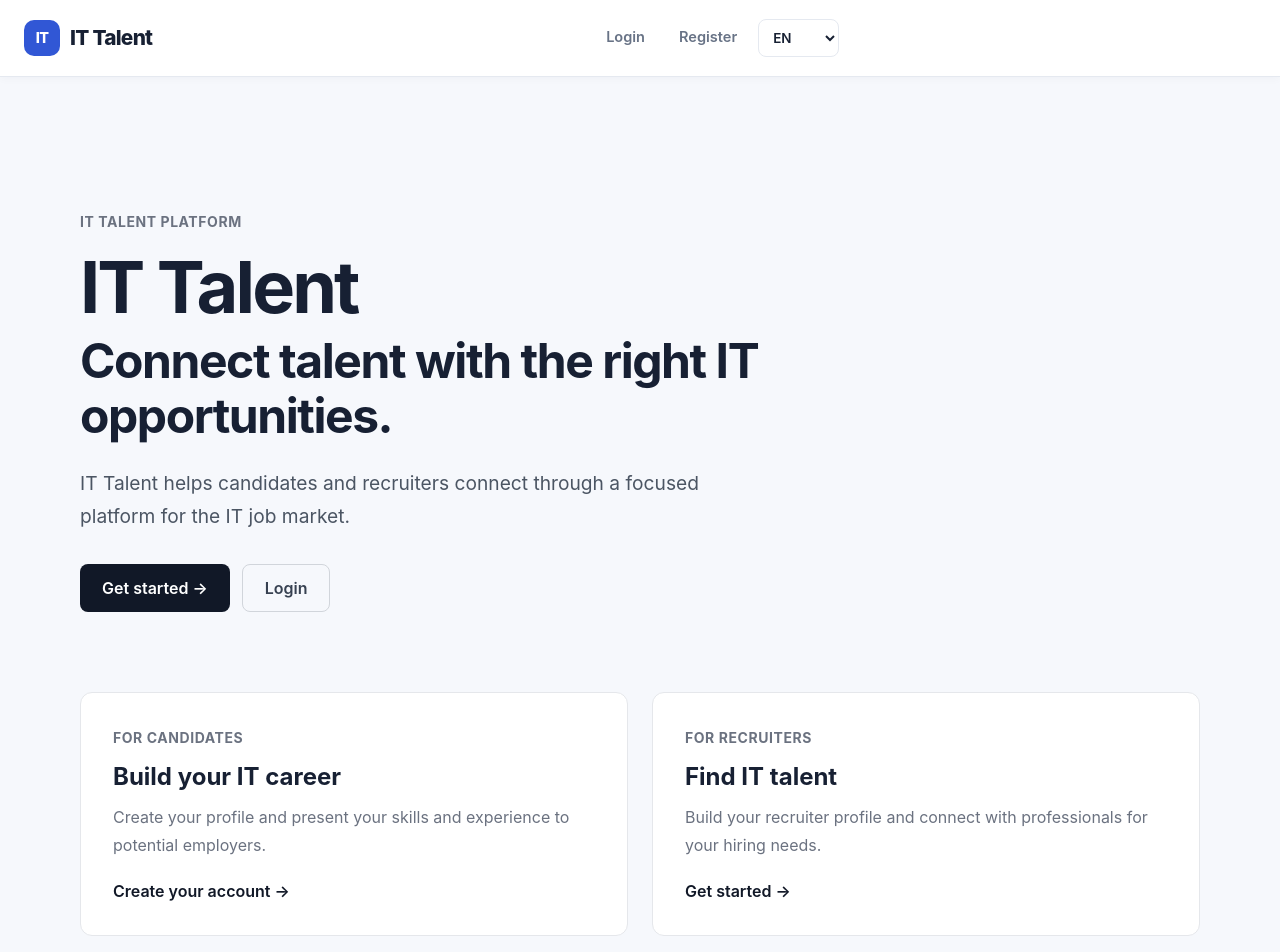
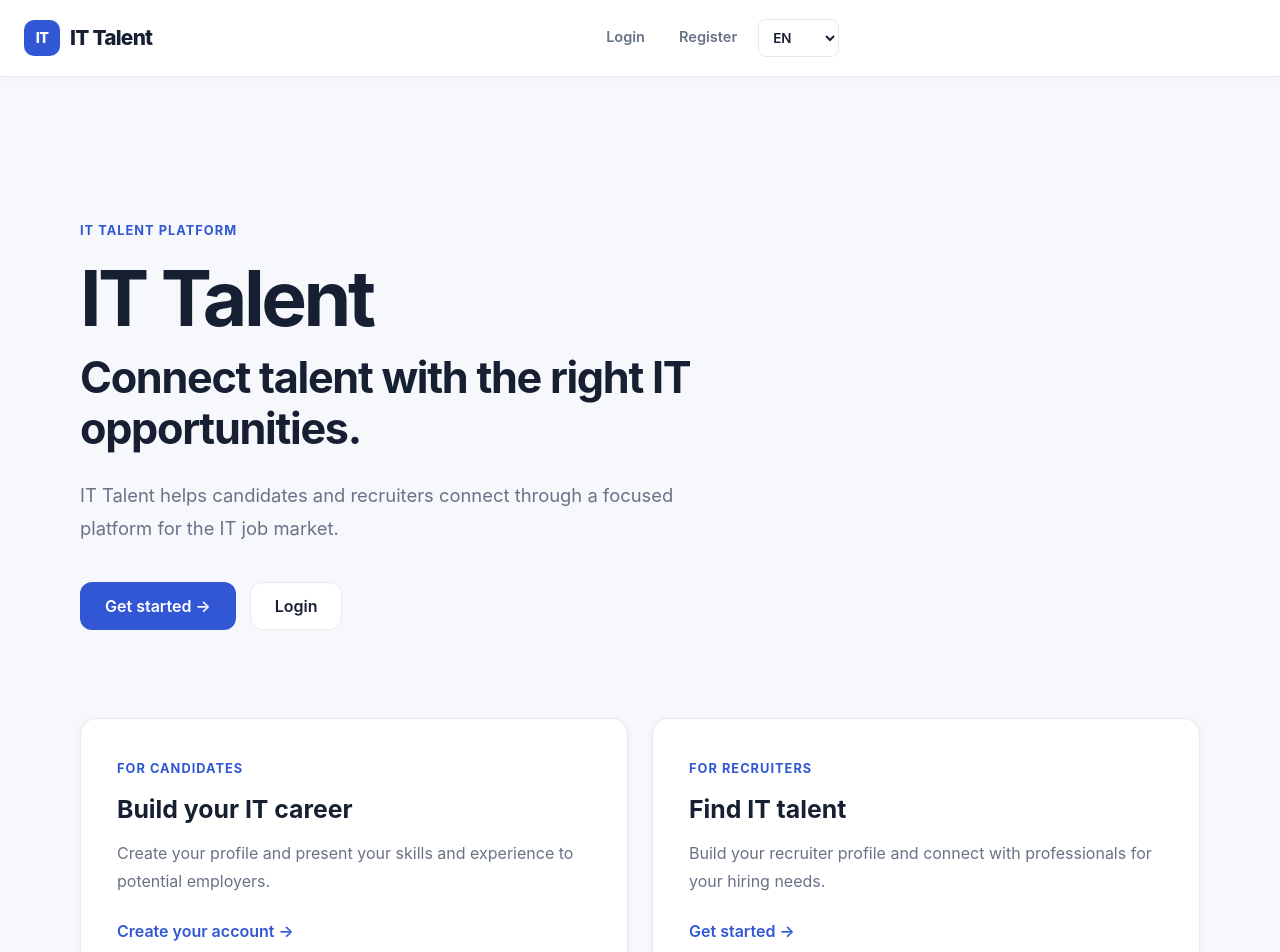
Before and after one commit to Fehmi-Yildirim/it-talent-frontend, a React (Vite) app: page / in a window 1280 px wide. Shown: the top 952 px of the page. Built offline with nearby package versions, Linux system fonts and the light colour scheme; no server answers.

Commit message:
Improve landing page styling

```diff
--- a/src/pages/LandingPage.css
+++ b/src/pages/LandingPage.css
@@ -1,133 +1,144 @@
-css .landing-page {
+.landing-page {
   min-height: 100vh;
-  background: #ffffff;
-  color: #111827;
+  color: var(--color-text);
+  background: var(--color-background);
 }
 
 .landing-hero {
   width: min(1120px, calc(100% - 40px));
   margin: 0 auto;
-  padding: 96px 0 80px;
+  padding: 104px 0 88px;
 }
 
 .landing-hero-content {
-  max-width: 760px;
+  max-width: 780px;
 }
 
 .landing-eyebrow,
 .landing-card-label {
-  color: #6b7280;
-  font-size: 0.875rem;
+  color: var(--color-primary);
+  font-size: 0.8rem;
   font-weight: 700;
-  letter-spacing: 0.04em;
+  letter-spacing: 0.08em;
   text-transform: uppercase;
 }
 
 .landing-hero h1 {
-  margin: 16px 0 8px;
-  font-size: clamp(2.5rem, 6vw, 4.5rem);
+  margin: 18px 0 12px;
+  font-size: clamp(2.8rem, 6vw, 4.8rem);
   line-height: 1.05;
-  letter-spacing: -0.04em;
+  letter-spacing: -0.045em;
 }
 
 .landing-hero h2 {
-  max-width: 760px;
+  max-width: 720px;
   margin: 0 0 24px;
-  font-size: clamp(1.75rem, 4vw, 3rem);
-  line-height: 1.15;
+  font-size: clamp(1.7rem, 3.5vw, 2.7rem);
+  line-height: 1.2;
   letter-spacing: -0.03em;
 }
 
 .landing-hero-description {
   max-width: 640px;
   margin: 0;
-  color: #4b5563;
-  font-size: 1.2rem;
-  line-height: 1.7;
+  color: var(--color-text-muted);
+  font-size: 1.15rem;
+  line-height: 1.8;
 }
 
 .landing-actions {
   display: flex;
   flex-wrap: wrap;
-  gap: 12px;
-  margin-top: 32px;
+  gap: 14px;
+  margin-top: 36px;
 }
 
 .landing-primary-button,
 .landing-secondary-button {
+  display: inline-flex;
+  align-items: center;
+  justify-content: center;
   min-height: 48px;
-  padding: 0 22px;
-  border-radius: 8px;
+  padding: 0 24px;
+  border: 1px solid transparent;
+  border-radius: var(--button-radius);
+  font-weight: 600;
+  text-decoration: none;
+  transition: background 160ms ease, border-color 160ms ease,
+    color 160ms ease, transform 160ms ease;
+}
+
+.landing-primary-button {
+  background: var(--color-primary);
+  color: #fff;
+}
+
+.landing-primary-button:hover {
+  background: var(--color-primary-dark);
+  transform: translateY(-2px);
+}
+
+.landing-secondary-button {
+  border-color: var(--color-border);
+  background: var(--color-surface);
+  color: var(--color-text);
+}
+
+.landing-secondary-button:hover {
+  border-color: var(--color-primary);
+  background: var(--color-primary-soft);
+  color: var(--color-primary);
+}
+
+.landing-primary-button:focus-visible,
+.landing-secondary-button:focus-visible,
+.landing-card a:focus-visible {
+  outline: 3px solid var(--color-primary);
+  outline-offset: 3px;
+}
+
+.landing-audience {
+  display: grid;
+  grid-template-columns: repeat(2, minmax(0, 1fr));
+  gap: 24px;
+  width: min(1120px, calc(100% - 40px));
+  margin: 0 auto;
+  padding-bottom: 88px;
+}
+
+.landing-card {
+  padding: 36px;
+  border: 1px solid var(--color-border);
+  border-radius: var(--radius-lg);
+  background: var(--color-surface);
+  box-shadow: var(--shadow-sm);
+  transition: transform 160ms ease, box-shadow 160ms ease;
+}
+
+.landing-card:hover {
+  transform: translateY(-3px);
+  box-shadow: var(--shadow-md);
+}
+
+.landing-card h2 {
+  margin: 14px 0;
+  font-size: 1.55rem;
+  line-height: 1.3;
+}
+
+.landing-card p {
+  margin: 0 0 24px;
+  color: var(--color-text-muted);
+  line-height: 1.75;
+}
+
+.landing-card a {
+  color: var(--color-primary);
   font-weight: 600;
   text-decoration: none;
 }
 
-.landing-primary-button {
-  display: inline-flex;
-  align-items: center;
-  justify-content: center;
-  background: #111827;
-  color: #ffffff;
-  transition:
-    background-color 0.2s ease,
-    transform 0.2s ease;
-}
-
-.landing-primary-button:hover,
-.landing-primary-button:focus-visible {
-  background: #374151;
-  transform: translateY(-1px);
-}
-
-.landing-secondary-button {
-  display: inline-flex;
-  align-items: center;
-  justify-content: center;
-  border: 1px solid #d1d5db;
-  color: #374151;
-}
-
-.landing-secondary-button:hover,
-.landing-secondary-button:focus-visible {
-  background: #f9fafb;
-}
-
-.landing-audience {
-  width: min(1120px, calc(100% - 40px));
-  margin: 0 auto;
-  display: grid;
-  grid-template-columns: repeat(2, minmax(0, 1fr));
-  gap: 24px;
-  padding-bottom: 80px;
-}
-
-.landing-card {
-  padding: 32px;
-  border: 1px solid #e5e7eb;
-  border-radius: 12px;
-  background: #ffffff;
-}
-
-.landing-card h2 {
-  margin: 12px 0;
-  font-size: 1.5rem;
-  line-height: 1.3;
-}
-
-.landing-card p {
-  margin: 0 0 20px;
-  color: #6b7280;
-  line-height: 1.7;
-}
-
-.landing-card a {
-  color: #111827;
-  font-weight: 600;
-  text-decoration: none;
-}
-
-.landing-card a:hover,
-.landing-card a:focus-visible {
+.landing-card a:hover {
   text-decoration: underline;
 }
 
@@ -135,19 +146,19 @@ css .landing-page {
   width: min(1120px, calc(100% - 40px));
   margin: 0 auto;
   padding: 24px 0 32px;
-  border-top: 1px solid #e5e7eb;
-  color: #9ca3af;
+  border-top: 1px solid var(--color-border);
+  color: var(--color-text-muted);
   font-size: 0.875rem;
 }
 
 @media (max-width: 640px) {
   .landing-hero {
-    width: min(100% - 24px, 1120px);
+    width: calc(100% - 32px);
     padding: 64px 0 56px;
   }
 
   .landing-hero h1 {
-    font-size: 2.75rem;
+    font-size: 2.7rem;
   }
 
   .landing-hero-description {
@@ -164,8 +175,9 @@ css .landing-page {
   }
 
   .landing-audience {
-    width: min(100% - 24px, 1120px);
+    width: calc(100% - 32px);
     grid-template-columns: 1fr;
+    gap: 16px;
     padding-bottom: 56px;
   }
 
@@ -174,6 +186,20 @@ css .landing-page {
   }
 
   .landing-footer {
-    width: min(100% - 24px, 1120px);
+    width: calc(100% - 32px);
   }
 }
+
+@media (prefers-reduced-motion: reduce) {
+
+  .landing-card,
+  .landing-primary-button,
+  .landing-secondary-button {
+    transition: none;
+  }
+
+  .landing-card:hover,
+  .landing-primary-button:hover {
+    transform: none;
+  }
+}
```
